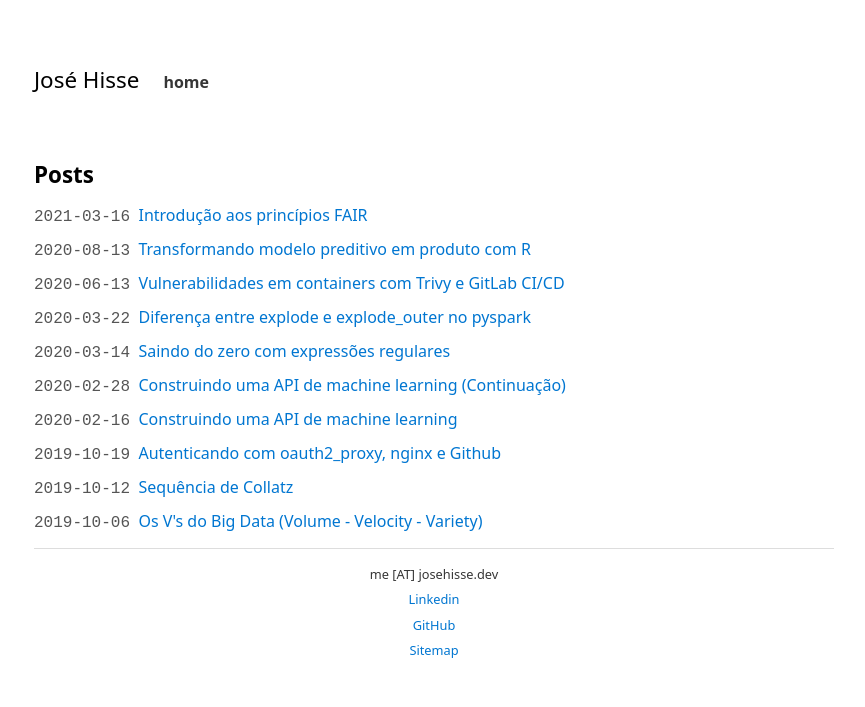
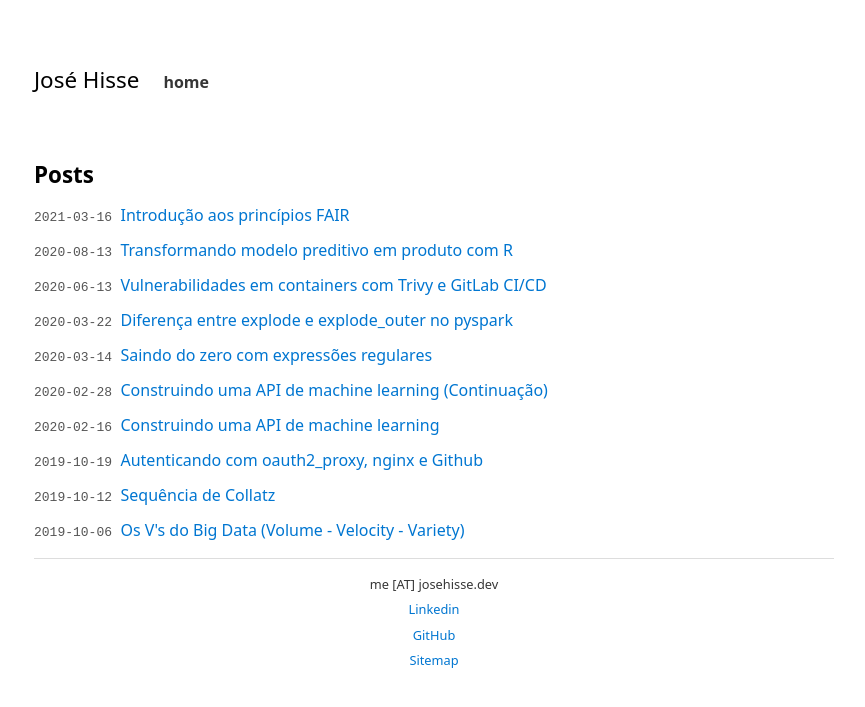
Before and after one commit to jhisse/jhisse.github.io, a Jekyll site: the page built from index.html, in a window 1280 px wide. Shown: the top 707 px of the page, without its empty margins (206-1071 px from the left). Built offline with Jekyll 4.4.1, drawn with Linux system fonts in a browser that asks for light colours.

Commit message:
fix css font-size

```diff
--- a/assets/css/main.css
+++ b/assets/css/main.css
@@ -54,7 +54,7 @@ small > time {
   margin-right: 5px;
   color: var(--text-muted);
   font-family: monospace;
-  font-size: large;
+  font-size: medium;
 }
 
 .post {
```
